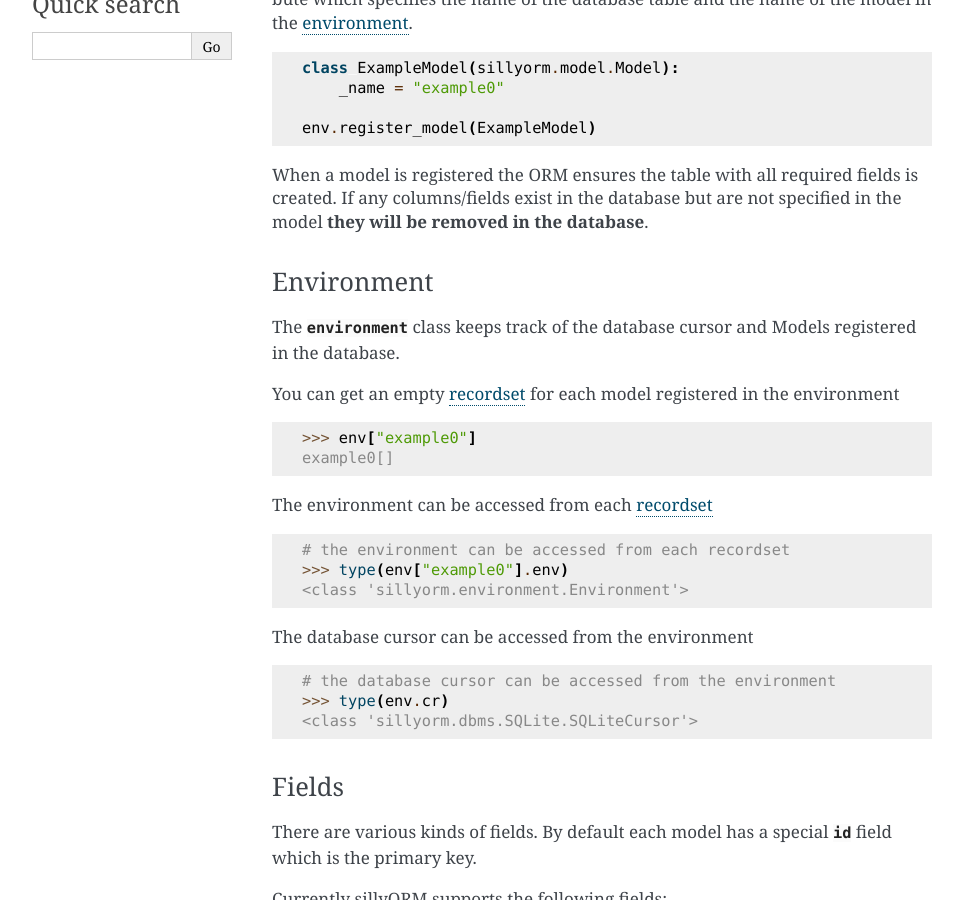
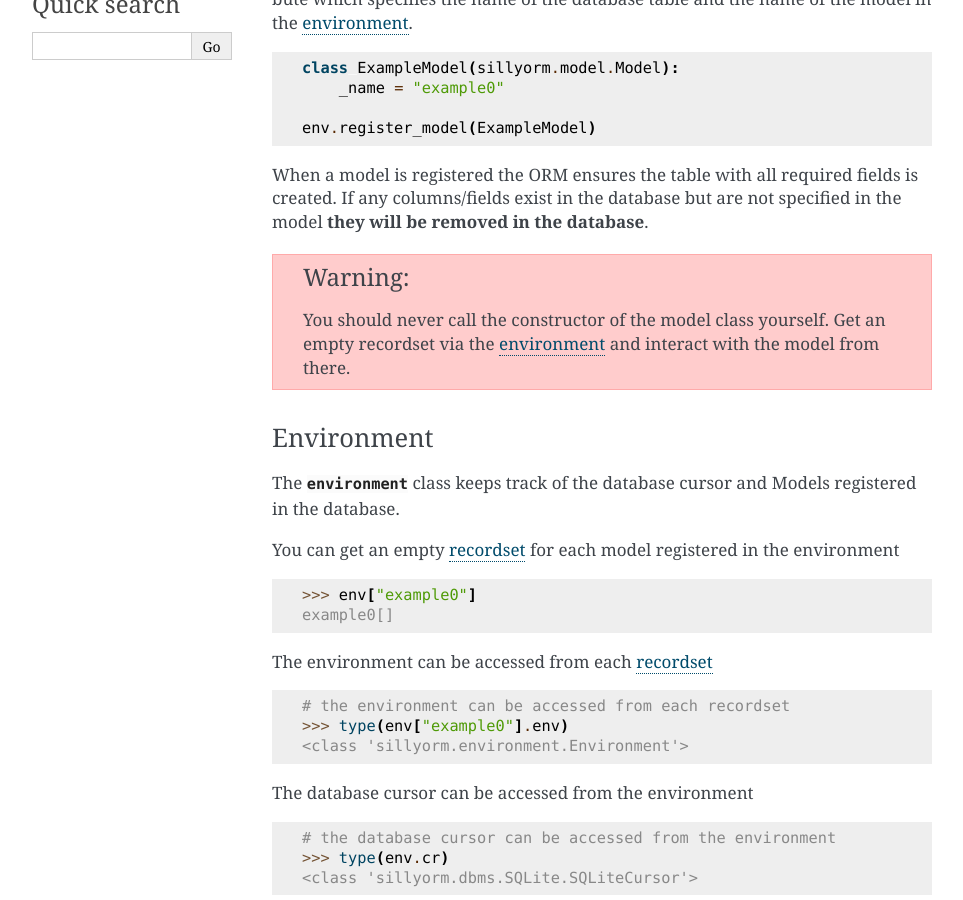
Before and after one commit to theverygaming/sillyORM, a Sphinx documentation site: the page built from docs/source/quickstart.rst, in a window 1280 px wide and 900 px high, scrolled down 342 px. Shown: the whole window, without its empty margins (148-1111 px from the left). Built offline with Sphinx 7.4.7, drawn with Linux system fonts in a browser that asks for light colours.

Commit message:
further work on quickstart guide

```diff
--- a/docs/source/quickstart.rst
+++ b/docs/source/quickstart.rst
@@ -34,6 +34,10 @@ and the name of the model in the :ref:`environment <environment>`.
 
 When a model is registered the ORM ensures the table with all required fields is created.
 If any columns/fields exist in the database but are not specified in the model **they will be removed in the database**.
+
+.. warning::
+   You should never call the constructor of the model class yourself.
+   Get an empty recordset via the :ref:`environment <environment>` and interact with the model from there.
 
 
 .. _environment:
```
